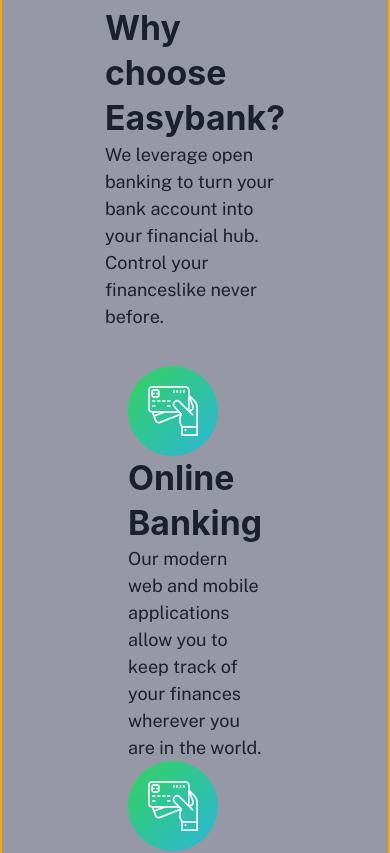
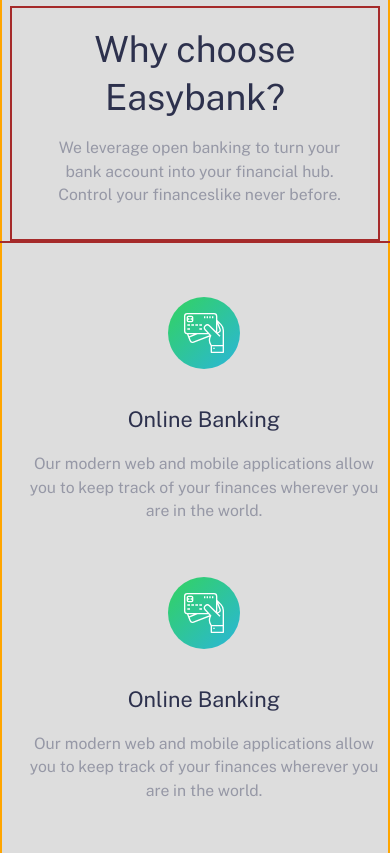
Before and after one commit to ayushy11/EasyBank, a Next.js app: page / in a window 390 px wide. Shown: the part 920-1773 px from the top of the page. Built offline with nearby package versions, Linux system fonts and the light colour scheme.

Commit message:
style: mobile-ui

```diff
--- a/components/Articles/Articles.js
+++ b/components/Articles/Articles.js
@@ -13,26 +13,48 @@
 import SecondaryCard from "../common/SecondaryCard";
 
 function Articles() {
-    return (
-        <Section bg="gray" >
-          <Flex
+  return (
+    <Section bg="gray">
+      <Flex
         flexDirection="column"
         alignItems={{ xs: "center", sm: "flex-start" }}
         justifyContent="space-between"
-        p="3rem"
       >
-        <Flex flexDirection={{xs:"row",sm:"column"}} p="1rem">
-          <Heading>Latest Articles</Heading>
+        <Flex
+          flexDirection="column"
+          p="1rem"
+          w={{ xs: "180%", sm: "60%" }}
+          mt="4rem"
+          alignItems={{ xs: "center", sm: "flex-start" }}
+          border="2px solid brown"
+        >
+          <Heading
+            textAlign={{ xs: "center", sm: "left" }}
+            fontWeight="500"
+            fontSize={{ xs: "2rem", sm: "2.2rem" }}
+            p={{ xs: "0rem", sm: "1rem" }}
+            color="primaryBlue"
+            fontFamily=""
+          >
+            Latest Articles
+          </Heading>
         </Flex>
-        <Flex p="1rem" flexDirection="column">
+        <Flex
+          border="2px solid brown"
+          p={{xs:"1.5rem",sm:"1rem"}}
+          flexDirection={{ xs: "column", sm: "row" }}
+          width={{ xs: "200%", sm: "100%" }}
+          mb={{ xs: "1.3rem" }}
+
+        >
           <SecondaryCard />
           <SecondaryCard />
           <SecondaryCard />
           <SecondaryCard />
         </Flex>
       </Flex>
-        </Section>
-    )
+    </Section>
+  );
 }
 
-export default Articles
+export default Articles;
--- a/components/Features/Features.js
+++ b/components/Features/Features.js
@@ -16,24 +16,52 @@
   return (
     <Section
       mt={{ xs: "", sm: "-12rem" }}
-      bg="secondaryBlue"
+      bg="lightGray"
       border="2px solid orange"
-    //   h="50%"
+      //   h="50%"
     >
       <Flex
         flexDirection="column"
         alignItems={{ xs: "center", sm: "flex-start" }}
         justifyContent="space-between"
-        p="3rem"
+        // p="3rem"
       >
-        <Flex flexDirection="column" p="1rem">
-          <Heading>Why choose Easybank?</Heading>
-          <Text>
+        <Flex
+          flexDirection="column"
+          p="1rem"
+          w={{ xs: "180%", sm: "60%" }}
+          mt="4rem"
+          alignItems={{ xs: "center", sm: "flex-start" }}
+          border="2px solid brown"
+        >
+          <Heading
+            textAlign={{ xs: "center", sm: "left" }}
+            fontWeight="500"
+            fontSize={{ xs: "2rem", sm: "2.2rem" }}
+            p={{ xs: "0rem", sm: "1rem" }}
+            color="primaryBlue"
+            fontFamily=""
+          >
+            Why choose Easybank?
+          </Heading>
+          <Text
+            textAlign={{ xs: "center", sm: "left" }}
+            p={{ xs: "0.8rem", sm: "0.5rem" }}
+            color="secondaryBlue"
+            fontSize={{ xs: "0.875rem", sm: "1rem" }}
+            ml="0.5rem"
+          >
             We leverage open banking to turn your bank account into your
             financial hub. Control your financeslike never before.
           </Text>
         </Flex>
-        <Flex p="1rem" flexDirection="column">
+        <Flex
+          border="2px solid brown"
+          p="1rem"
+          flexDirection={{ xs: "column", sm: "row" }}
+          width={{ xs: "200%", sm: "100%" }}
+          mb={{xs:"1.3rem"}}
+        >
           <Card />
           <Card />
           <Card />
--- a/components/common/Card.js
+++ b/components/common/Card.js
@@ -12,15 +12,41 @@
 } from "@chakra-ui/react";
 
 function Card() {
-    return (
-       <Flex flexDirection="column">
-           <Image src="images/icon-online.svg" boxSize="5rem" zIndex="10"/>
-           <Heading>Online Banking</Heading>
-           <Text>
-               Our modern web and mobile applications allow you to keep track of your finances wherever you are in the world.
-           </Text>
-       </Flex>
-    )
+  return (
+    <Flex
+      flexDirection="column"
+      pl="1rem"
+      mb={{ xs: "1rem", sm: "4rem" }}
+      alignItems={{ xs: "center", sm: "flex-start" }}
+      textAlign={{ xs: "center" }}
+    >
+      <Image
+        src="images/icon-online.svg"
+        boxSize="4rem"
+        my="2rem"
+        zIndex="10"
+      />
+      <Heading
+        textAlign={{ xs: "center", sm: "left" }}
+        fontWeight="500"
+        fontSize={{ xs: "1.2rem", sm: "1.5rem" }}
+        // p={{ xs: "0rem", sm: "1rem" }}
+        color="primaryBlue"
+        fontFamily=""
+        mb={{xs:"1rem",sm:"1.6rem"}}
+      >
+        Online Banking
+      </Heading>
+      <Text
+        color="secondaryBlue"
+        textAlign={{ xs: "center", sm: "left" }}
+        fontSize={{ xs: "0.875rem", sm: "1rem" }}
+      >
+        Our modern web and mobile applications allow you to keep track of your
+        finances wherever you are in the world.
+      </Text>
+    </Flex>
+  );
 }
 
 export default Card;
--- a/components/common/SecondaryCard.js
+++ b/components/common/SecondaryCard.js
@@ -12,16 +12,53 @@
 } from "@chakra-ui/react";
 
 function SecondaryCard() {
-    return (
-       <Flex flexDirection="column">
-           <Image src="images/image-currency.png" boxSize="5rem" zIndex="10"/>
-           <Text>By claire robinson</Text>
-           <Heading>Receive money in any currency with no fees</Heading>
-           <Text>
-               Our modern web and mobile applications allow you to keep track of your finances wherever you are in the world.
-           </Text>
-       </Flex>
-    )
+  return (
+    <Flex
+      flexDirection="column"
+      ml={{ sm: "1rem" }}
+      mb={{ xs: "1.8rem", sm: "5rem" }}
+      bg="white"
+      borderTopRadius="0.5rem"
+    >
+      <Image
+        src="images/image-currency.jpg"
+        h="45%"
+        w="100%"
+        zIndex="10"
+        borderTopRadius="0.5rem"
+      />
+      <Flex flexDirection="column" p="1.2rem">
+        <Text
+          color="secondaryBlue"
+          //   textAlign={{ xs: "center", sm: "left" }}
+          fontSize="0.8rem"
+          py="0.5rem"
+        >
+          By claire robinson
+        </Text>
+        <Heading
+          //   textAlign={{ xs: "center", sm: "left" }}
+          fontWeight="500"
+          fontSize={{ xs: "1rem", sm: "1.1rem" }}
+          // p={{ xs: "0rem", sm: "1rem" }}
+          color="primaryBlue"
+          fontFamily=""
+          //   mb={{ xs: "0rem", sm: "0rem" }}
+        >
+          Receive money in any currency with no fees
+        </Heading>
+        <Text
+          color="secondaryBlue"
+          //   textAlign={{ xs: "center", sm: "left" }}
+          fontSize={{ xs: "0.8rem", sm: "0.875rem" }}
+          py="1rem"
+        >
+          Our modern web and mobile applications allow you to keep track of your
+          finances wherever you are in the world.
+        </Text>
+      </Flex>
+    </Flex>
+  );
 }
 
 export default SecondaryCard;
```
